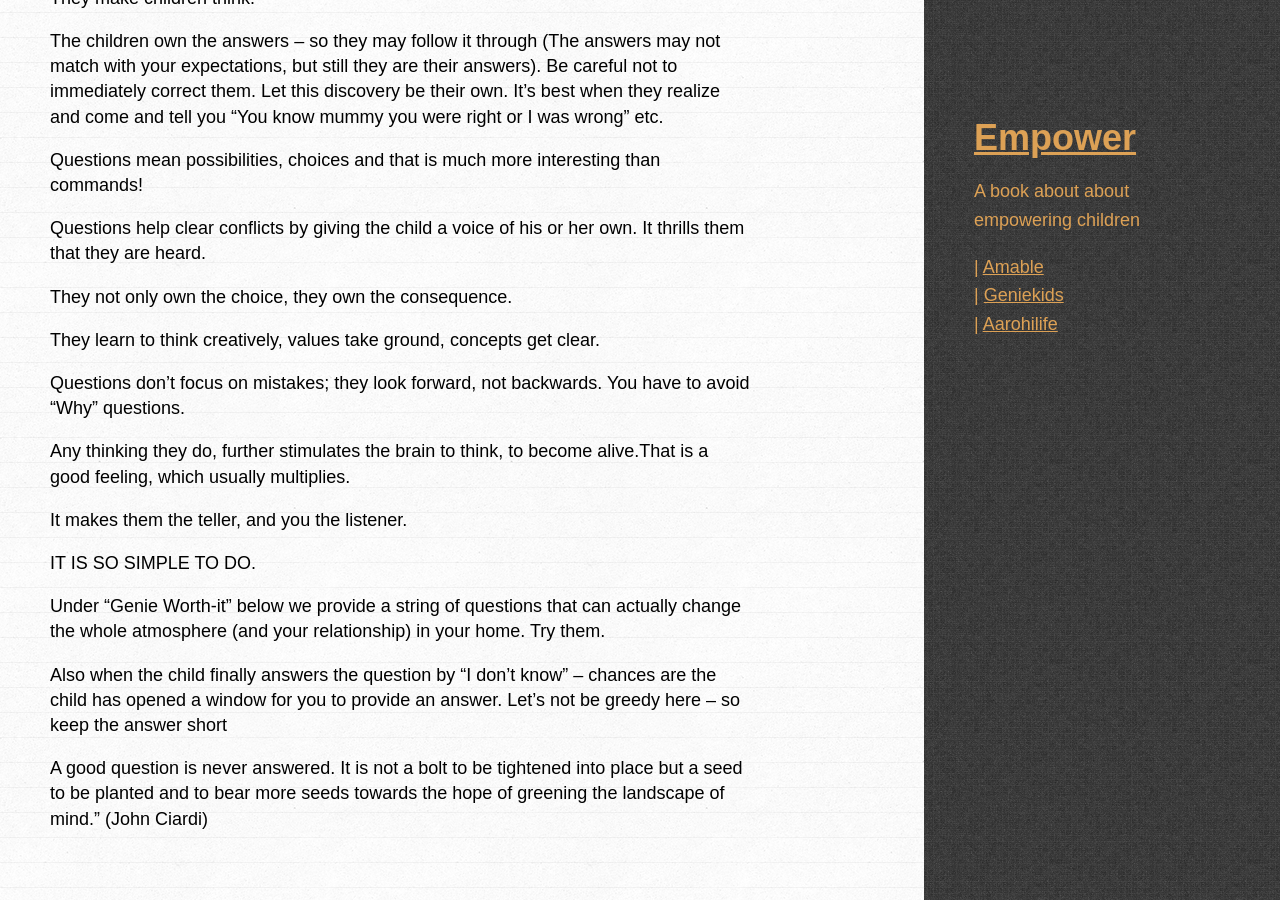
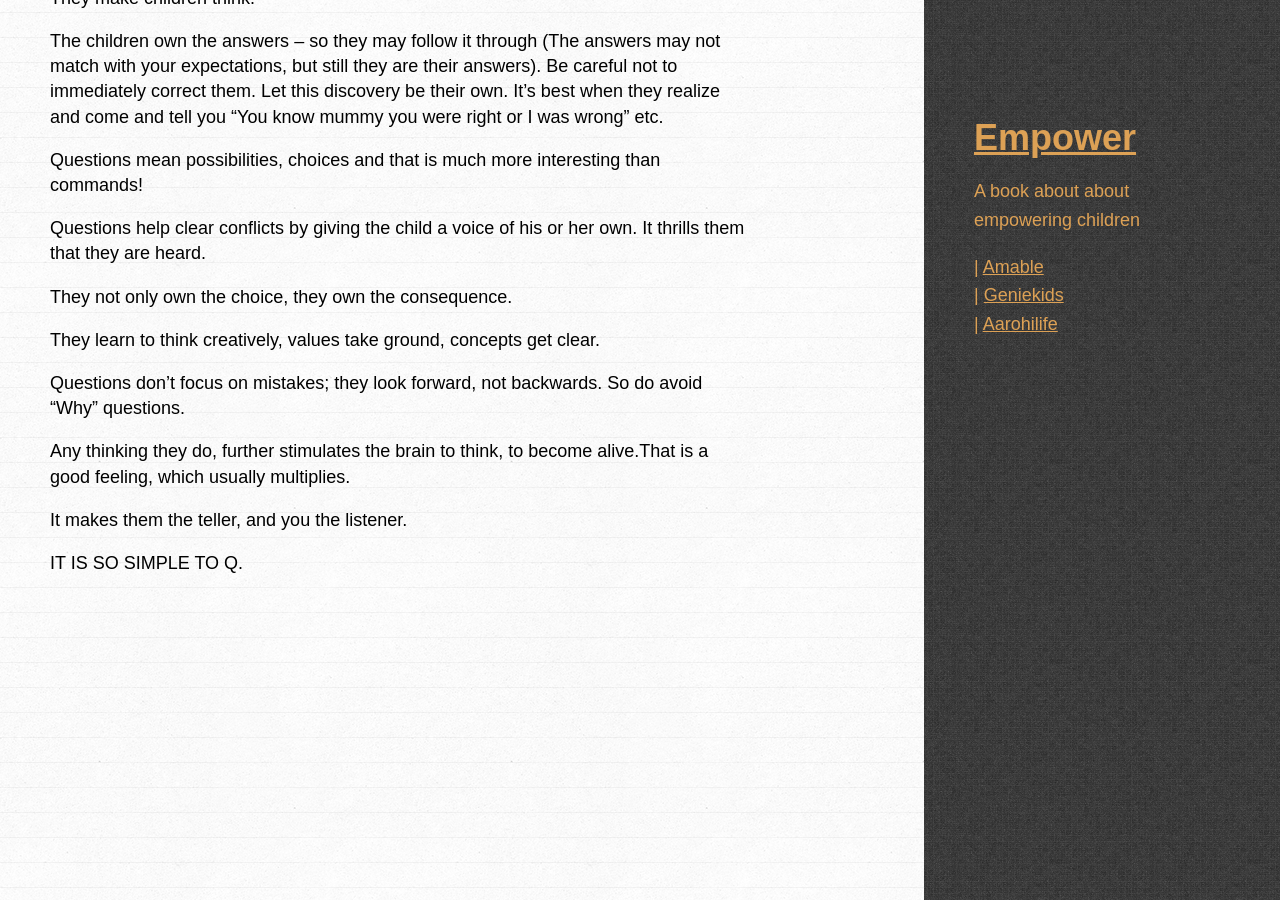
Before and after one commit to amitkaps/empower, a Jekyll site: the page built from _posts/2013-08-10-parenting.md, in a window 1280 px wide and 900 px high, scrolled down 1473 px. Built offline with Jekyll 4.4.1, drawn with Linux system fonts in a browser that asks for light colours; some web fonts are replaced.

Commit message:
Updated 2013-08-10-parenting.md

```diff
--- a/_posts/2013-08-10-parenting.md
+++ b/_posts/2013-08-10-parenting.md
@@ -44,16 +44,10 @@ They not only own the choice, they own the consequence.
 
 They learn to think creatively, values take ground, concepts get clear.
 
-Questions don’t focus on mistakes; they look forward, not backwards. You have to avoid “Why” questions.
+Questions don’t focus on mistakes; they look forward, not backwards. So do avoid “Why” questions.
 
 Any thinking they do, further stimulates the brain to think, to become alive.That is a good feeling, which usually multiplies.
 
 It makes them the teller, and you the listener.
 
-IT IS SO SIMPLE TO DO.
-
-Under "Genie Worth-it" below we provide a string of questions that can actually change the whole atmosphere (and your relationship) in your home. Try them.
-
-Also when the child finally answers the question by “I don’t know" – chances are the child has opened a window for you to provide an answer. Let’s not be greedy here – so keep the answer short
-
-A good question is never answered. It is not a bolt to be tightened into place but a seed to be planted and to bear more seeds towards the hope of greening the landscape of mind.” (John Ciardi)
+IT IS SO SIMPLE TO Q.
```
